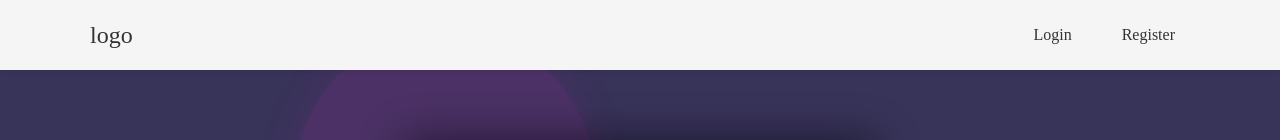
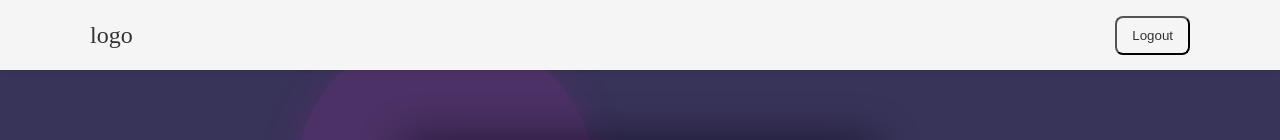
Before and after one commit to UshakovDmitry/test-project, a Vue app: page /log-in in a window 1280 px wide. Shown: the top 140 px of the page. Built offline with nearby package versions, Linux system fonts and the light colour scheme; sample sign-in values are in the browser's storage.

Commit message:
added BASE__URL

```diff
--- a/src/components/header.vue
+++ b/src/components/header.vue
@@ -3,17 +3,43 @@
   <header class="header">
     <div class="header__container">
       <router-link to="/welcome-page" class="header__title">logo</router-link>
-      <nav>
+      <nav v-if="!isAuthenticated">
         <router-link to="/log-in" class="header__btn">Login</router-link>
         <router-link to="/register" class="header__btn">Register</router-link>
+      </nav>
+      <nav v-else>
+        <button class="header__btn" @click="logout">Logout</button>
       </nav>
     </div>
   </header>
 </template>
 
 <script setup>
-// Так как у нас нет локальных состояний или методов,
-// сценарий setup здесь пуст.
+import { ref, onMounted, onBeforeUnmount } from 'vue';
+import { useRouter } from 'vue-router';
+
+let isAuthenticated = ref(false);
+
+const checkAuth = () => {
+  isAuthenticated.value = !!localStorage.getItem('token');
+};
+
+onMounted(checkAuth);
+
+// Обновляем статус при изменении локального хранилища
+window.addEventListener('storage', checkAuth);
+
+onBeforeUnmount(() => {
+  window.removeEventListener('storage', checkAuth);
+});
+
+const router = useRouter();
+
+const logout = () => {
+  localStorage.removeItem('token');
+  isAuthenticated.value = false;
+  router.push('/welcome-page');
+};
 </script>
 
 <style scoped>
@@ -28,7 +54,6 @@
   box-shadow: 0 2px 4px 0 rgba(0, 0, 0, 0.06);
   z-index: 1000;
 }
-
 
 .header__container {
   width: 1100px;
@@ -51,13 +76,10 @@
   padding: 10px 15px;
   margin-left: 20px;
   border-radius: 8px;
-
 }
 
 .header__btn:hover {
   background-color: #e0e0e0;
   border-radius: 8px;
-
 }
-
 </style>
--- a/src/views/login/viewModel.js
+++ b/src/views/login/viewModel.js
@@ -1,6 +1,6 @@
 import { useRouter } from "vue-router";
 import { LocalStorageProvider } from "@/provider/LocalStorage.provider";
-import BASE_URL from "@/share/consts";
+import BASE_URL from "@/shared/consts";
 
 export default class LoginrViewModel {
   model;
--- a/src/views/register/viewModel.js
+++ b/src/views/register/viewModel.js
@@ -1,6 +1,6 @@
 import { useRouter } from "vue-router";
 import { LocalStorageProvider } from "@/provider/LocalStorage.provider";
-import BASE_URL from "@/share/consts";
+import BASE_URL from "@/shared/consts";
 
 export default class RegisterViewModel {
   model;
```
Also changed, not shown: src/shared/consts.js (renamed from src/share/consts.js).
